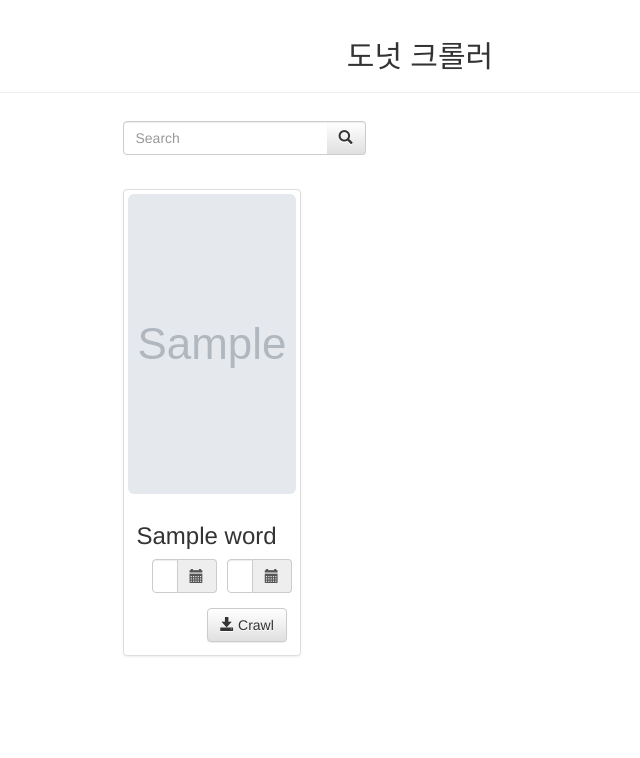
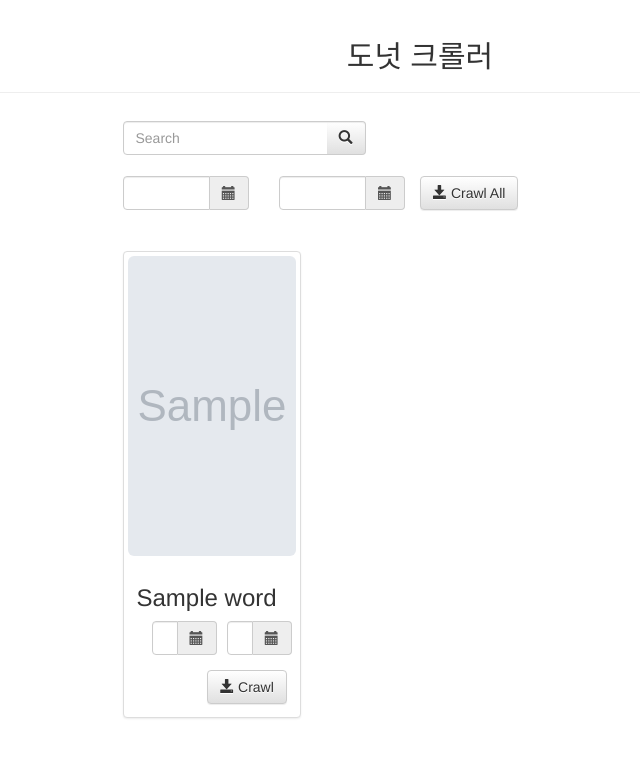
Before and after one commit to sssssqew/donutscrawler, a Django app: template donutapp/templates/donutapp/index.html in a window 1280 px wide. Shown: the top 758 px of the page, without its empty margins (220-860 px from the left). Run offline with Django 3.2, Linux system fonts and the light colour scheme; the template is opened without the code that fills it: most values are stand-ins (such as "Sample title", 1, 10 or a date in 2020); grey boxes marked "Sample" are stand-in pictures; some libraries are stand-ins or nearby versions.

Commit message:
DONUTC-17

```diff
--- a/donutapp/admin.py
+++ b/donutapp/admin.py
@@ -11,7 +11,8 @@ class WordAdmin(admin.ModelAdmin):
 	search_fields = ['value','donut', 'created_date', 'updated_date']
 
 class CountAdmin(admin.ModelAdmin):
-	ordering = ('crawled_date',)
+	search_fields = ['type','crawled_date', 'created_date', 'updated_date']
+	ordering = ('word', 'crawled_date',)
 
 admin.site.register(Word, WordAdmin)
 admin.site.register(Count, CountAdmin)
--- a/donutapp/templates/donutapp/index.html
+++ b/donutapp/templates/donutapp/index.html
@@ -48,6 +48,41 @@
     </div>
   </form>
 </div>
+
+<!-- 전체 단어 크롤링  -->
+<div class="col-md-6 col-md-offset-3 pull-left" style="margin-top:1%">
+<form method="POST" action="{% url 'crawl_store_multi' %}">
+      {% csrf_token %}
+	  <div class="col-sm-3" >
+	      <div class="form-group">
+	        <div class='input-group date'>
+	          <input type='text' name="s_date" class="form-control" />
+	          <span class="input-group-addon">
+	            <span class="glyphicon glyphicon-calendar">
+	            </span>
+	          </span>
+	        </div>
+	      </div>
+	    </div>
+	    <div class="col-sm-3" >
+	      <div class="form-group">
+	        <div class='input-group date'>
+	          <input type='text' name="e_date" class="form-control" />
+	          <span class="input-group-addon">
+	            <span class="glyphicon glyphicon-calendar">
+	            </span>
+	          </span>
+	        </div>
+	      </div>
+	    </div>
+
+        <div class="clearfix">
+        	<button class="btn btn-default" >
+        	<i class="glyphicon glyphicon-save"></i> Crawl All
+        </div>
+        </form>
+</div>
+
 </div>
 
 <!-- 리스트 화면 -->
@@ -71,7 +106,7 @@
       {% csrf_token %}
 	  <div class="col-sm-6" >
 	      <div class="form-group">
-	        <div class='input-group date' id='datetimepicker9'>
+	        <div class='input-group date'>
 	          <input type='text' name="s_date" class="form-control" />
 	          <span class="input-group-addon">
 	            <span class="glyphicon glyphicon-calendar">
@@ -82,7 +117,7 @@
 	    </div>
 	    <div class="col-sm-6" >
 	      <div class="form-group">
-	        <div class='input-group date' id='datetimepicker9'>
+	        <div class='input-group date'>
 	          <input type='text' name="e_date" class="form-control" />
 	          <span class="input-group-addon">
 	            <span class="glyphicon glyphicon-calendar">
@@ -94,7 +129,7 @@
 
         <div class="clearfix">
         	<button class="btn btn-default pull-right" >
-        	<i class="glyphicon glyphicon-save"></i> Crawl</a>
+        	<i class="glyphicon glyphicon-save"></i> Crawl
         </div>
         </form>
       </div>
@@ -138,9 +173,6 @@
 {% block script %}
 <script type="text/javascript">
 	  $(function () {
-            $('#datetimepicker9').datetimepicker({
-                viewMode: 'years'
-            });
              $(function () {
 			   var bindDatePicker = function() {
 					$(".date").datetimepicker({
--- a/donutapp/words.py
+++ b/donutapp/words.py
@@ -17,10 +17,12 @@ def delete_spaces(words):
 		w_list.append(word.strip())
 	return w_list
 
+# csv에서 같은 단어인데도 불구하고 띄워쓰기 등에 따라 중복 저장되기도 함
 def save_model(words):
 	for word in words:
 		try:
 			word_model = Word.objects.get(value=word)
+			print word
 		except:
 			word_model = Word(value=word)
 			word_model.publish()
```
Also changed, not shown: donutapp/crawl.py (+36 -16 lines).
